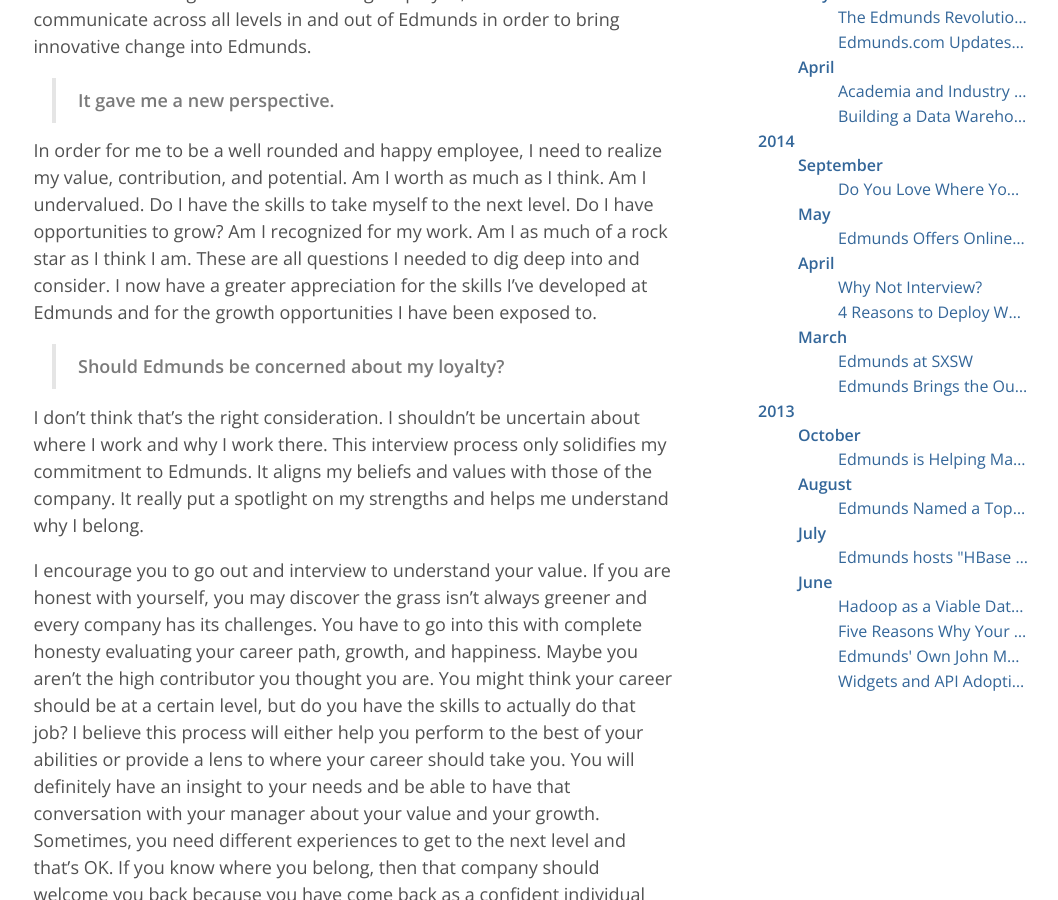
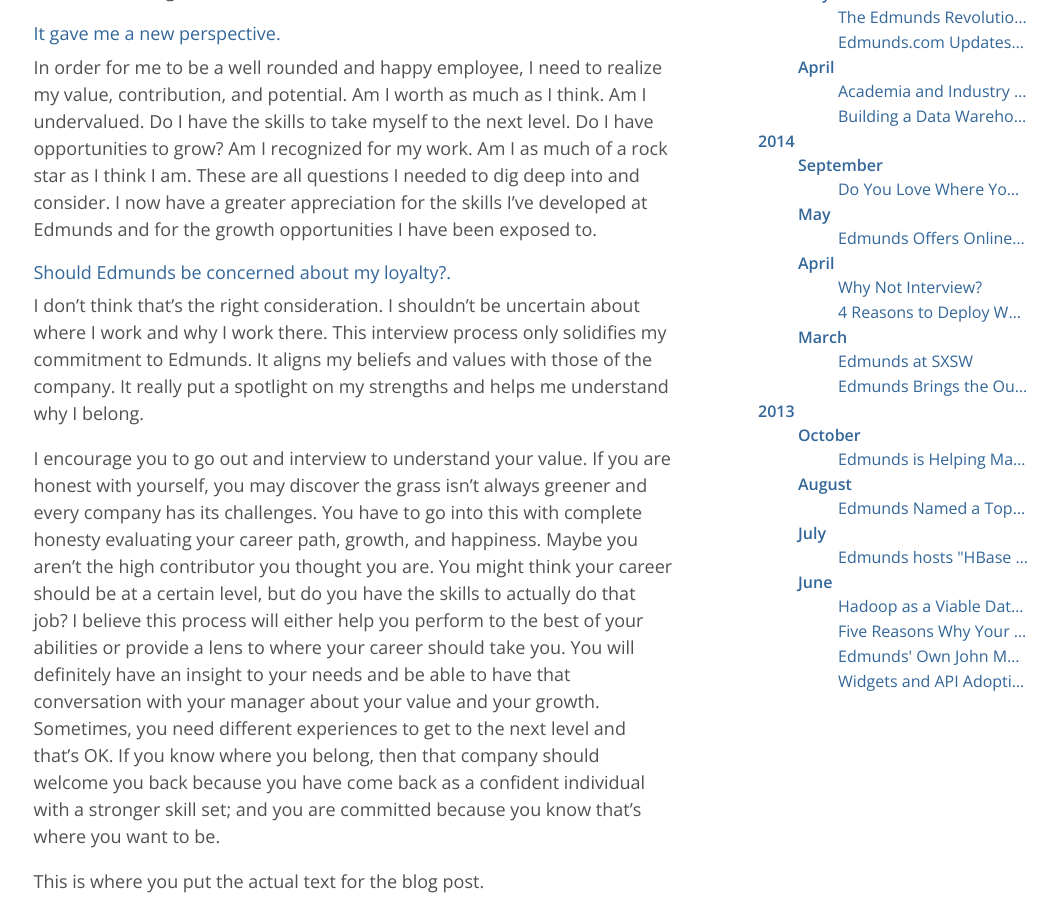
Before and after one commit to brgibson/blog-prototype, a Jekyll site: the page built from _posts/2014-04-29-Why-Not-Interview.md, in a window 1280 px wide and 900 px high, scrolled down 1395 px. Shown: the whole window, without its empty margins (98-1156 px from the left). Built offline with Jekyll 4.4.1, drawn with Linux system fonts in a browser that asks for light colours.

Commit message:
Updated Why Not Interview post

```diff
--- a/_posts/2014-04-29-Why-Not-Interview.md
+++ b/_posts/2014-04-29-Why-Not-Interview.md
@@ -24,19 +24,19 @@
 
 Most of the discussion centered around how we do things at Edmunds and by the end, I realized, too late, their leadership could not relate to our SOP; scrum team collaboration on features, engineering establishes quality which influences thoughtfulness on design. What I now assume is the standard operating model for most companies; agile, design thinking, lean, innovation, and collaboration; was not the case.
 
-> <b> What I discovered was more than I set out to find. </b>
+<h2 class="question-heading">What I discovered was more than I set out to find.</h2>
 
 The interview process reaffirmed what I initially believed. I work at a company that really values my abilities and helps me grow. Edmunds isn't for everyone, but it is for me. I discovered there are companies that believe they are innovative and want change, but they don't understand what that really means. And I'm really lucky to be at a company that actually lives by that credo.
 
-> <b> This process was also a huge wake-up call. </b>
+<h2 class="question-heading">This process was also a huge wake-up call.</h2>
 
 Once upon a time, I was a great interviewer. If I can get my foot in the door, I can speak to my abilities. Instead, I was embarrassed by my inability to articulate our process effectively or speak the common language. I had made certain assumptions and was so used to communicating within Edmunds that I let my outward communication skills to become stagnant. I realized for me to grow as a contributing employee, I need to know how to communicate across all levels in and out of Edmunds in order to bring innovative change into Edmunds.
 
-> <b> It gave me a new perspective. </b>
+<h2 class="question-heading">It gave me a new perspective.</h2>
 
 In order for me to be a well rounded and happy employee, I need to realize my value, contribution, and potential. Am I worth as much as I think. Am I undervalued. Do I have the skills to take myself to the next level. Do I have opportunities to grow? Am I recognized for my work. Am I as much of a rock star as I think I am. These are all questions I needed to dig deep into and consider. I now have a greater appreciation for the skills I've developed at Edmunds and for the growth opportunities I have been exposed to.
 
-> <b> Should Edmunds be concerned about my loyalty? </b>
+<h2 class="question-heading">Should Edmunds be concerned about my loyalty?.</h2>
 
 I don't think that's the right consideration. I shouldn't be uncertain about where I work and why I work there. This interview process only solidifies my commitment to Edmunds. It aligns my beliefs and values with those of the company. It really put a spotlight on my strengths and helps me understand why I belong.
 
```
